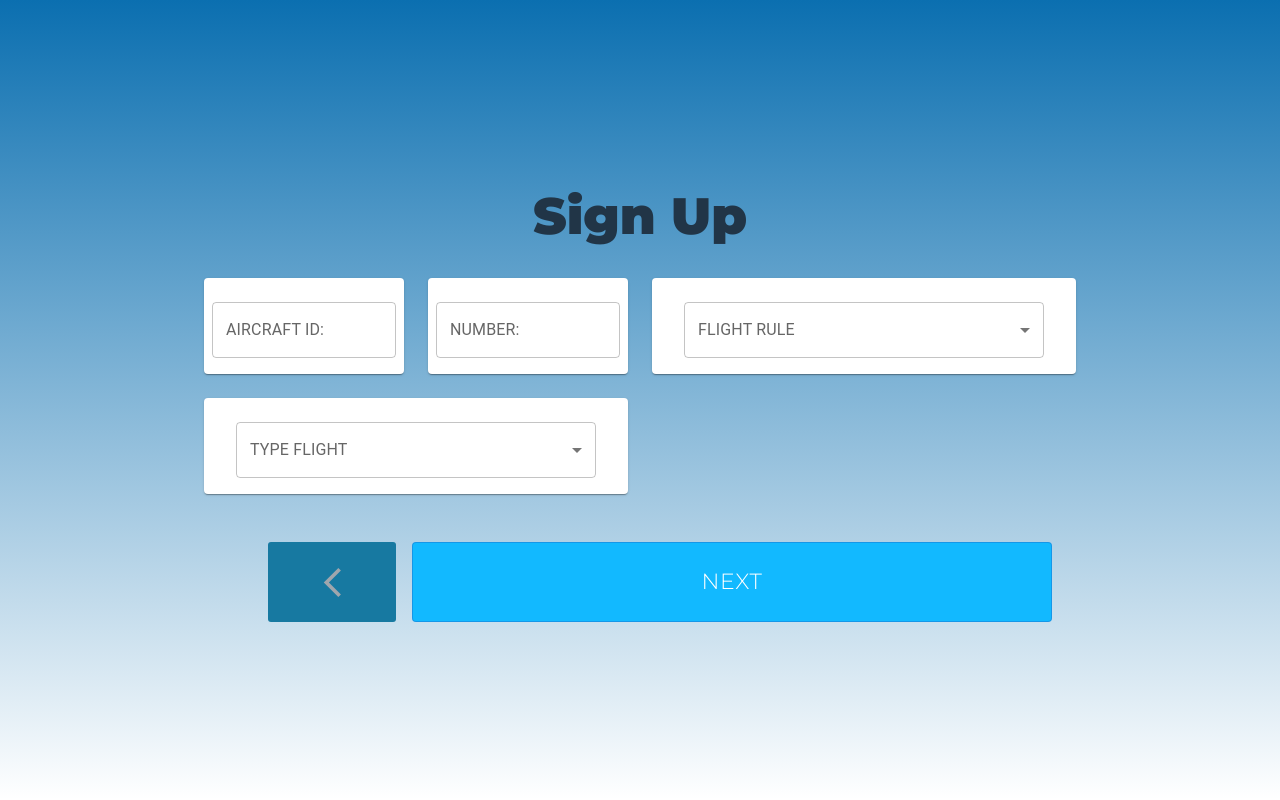
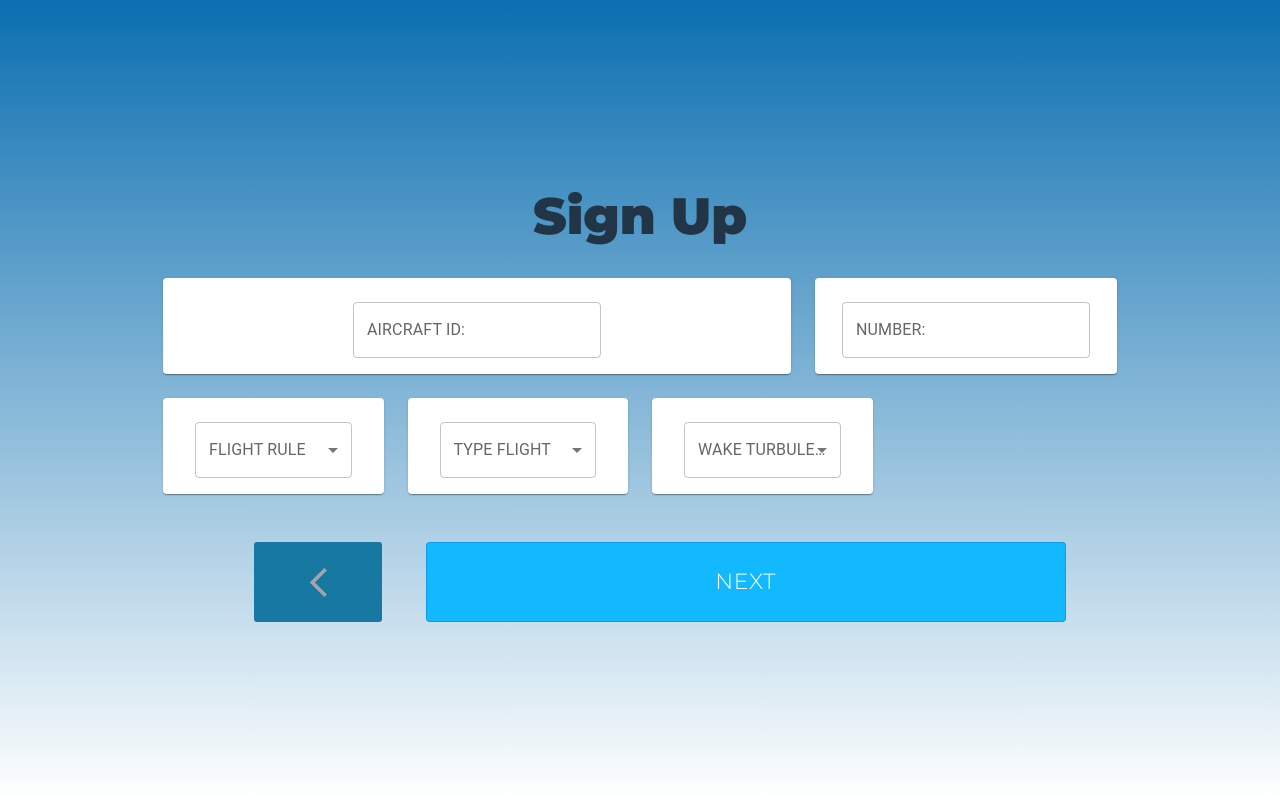
Before and after one commit to regonza/poc-client, a React (Vite) app: page / in a window 1280 px wide. Built offline with nearby package versions, Linux system fonts and the light colour scheme.

Commit message:
feat: added select fields (proto-02)

```diff
--- a/src/components/SignUpInfo.jsx
+++ b/src/components/SignUpInfo.jsx
@@ -4,6 +4,7 @@ import { styled } from '@mui/material/styles';
 import TextField from '@mui/material/TextField';
 import FlightRules from './select/Select'
 import TypeOfFlight from './select/TypeOfFlight'
+import WakeTurbulenceCat from './select/WakeTurbulenceCat'
 import Paper from '@mui/material/Paper';
 import Grid from '@mui/material/Grid';
 
@@ -20,8 +21,9 @@ const Item = styled(Paper)(({ theme }) => ({
 function SignUpInfo({ formData, setFormData }) {
   return (
     <Grid container spacing={3}>
-      <Grid item md={3}>
-        <Item><TextField
+      <Grid item md={8}>
+        <Item>
+          <TextField
           id="aircraftId"
           type="text"
           label="AIRCRAFT ID:"
@@ -30,9 +32,10 @@ function SignUpInfo({ formData, setFormData }) {
             setFormData({ ...formData, aircraftId: event.target.value })}
           margin="normal"
           InputLabelProps={{ fontFamily: ['Montserrat', 'sans-serif'], fontWeight: '300' }}
-        /></Item>
+        />
+        </Item>
       </Grid>
-      <Grid item md={3}>
+      <Grid item md={4}>
         <Item>
           <TextField
             id="numberOfAcft"
@@ -46,7 +49,7 @@ function SignUpInfo({ formData, setFormData }) {
           />
         </Item>
       </Grid>
-      <Grid item md={6}>
+      <Grid item md={3}>
         <Item>
           <FlightRules
             formData={formData}
@@ -54,9 +57,17 @@ function SignUpInfo({ formData, setFormData }) {
           />
         </Item>
       </Grid>
-      <Grid item md={6}>
+      <Grid item md={3}>
         <Item>
           <TypeOfFlight
+            formData={formData}
+            setFormData={setFormData}
+          />
+        </Item>
+      </Grid>
+      <Grid item md={3}>
+        <Item>
+          <WakeTurbulenceCat
             formData={formData}
             setFormData={setFormData}
           />
--- /dev/null
+++ b/src/components/select/WakeTurbulenceCat.jsx
@@ -0,0 +1,36 @@
+import React from "react";
+import InputLabel from '@mui/material/InputLabel';
+import MenuItem from '@mui/material/MenuItem';
+import FormControl from '@mui/material/FormControl';
+import Select from '@mui/material/Select';
+import { styled } from '@mui/material/styles';
+import { Container } from "@mui/system";
+
+const InputLabelStyled = styled(InputLabel)(({ theme }) => ({
+  textAlign: 'left',
+  color: theme.palette.text.secondary,
+}));
+
+
+function WakeTurbulenceCat({ formData, setFormData }) {
+  return (
+    <Container>
+      <FormControl margin="normal" fullWidth>
+        <InputLabelStyled>WAKE TURBULENCE:</InputLabelStyled>
+        <Select
+          id="wakeTurbulenceCat"
+          value={formData?.wakeTurbulenceCat}
+          label="TYPE OF FLIGHT:"
+          onChange={(event) =>
+            setFormData({ ...formData, wakeTurbulenceCat: event.target.value })}
+        >
+          <MenuItem value="L">L</MenuItem>
+          <MenuItem value="M">M</MenuItem>
+          <MenuItem value="H">H</MenuItem>
+        </Select>
+      </FormControl>
+    </Container>
+  );
+}
+
+export default WakeTurbulenceCat;
```
